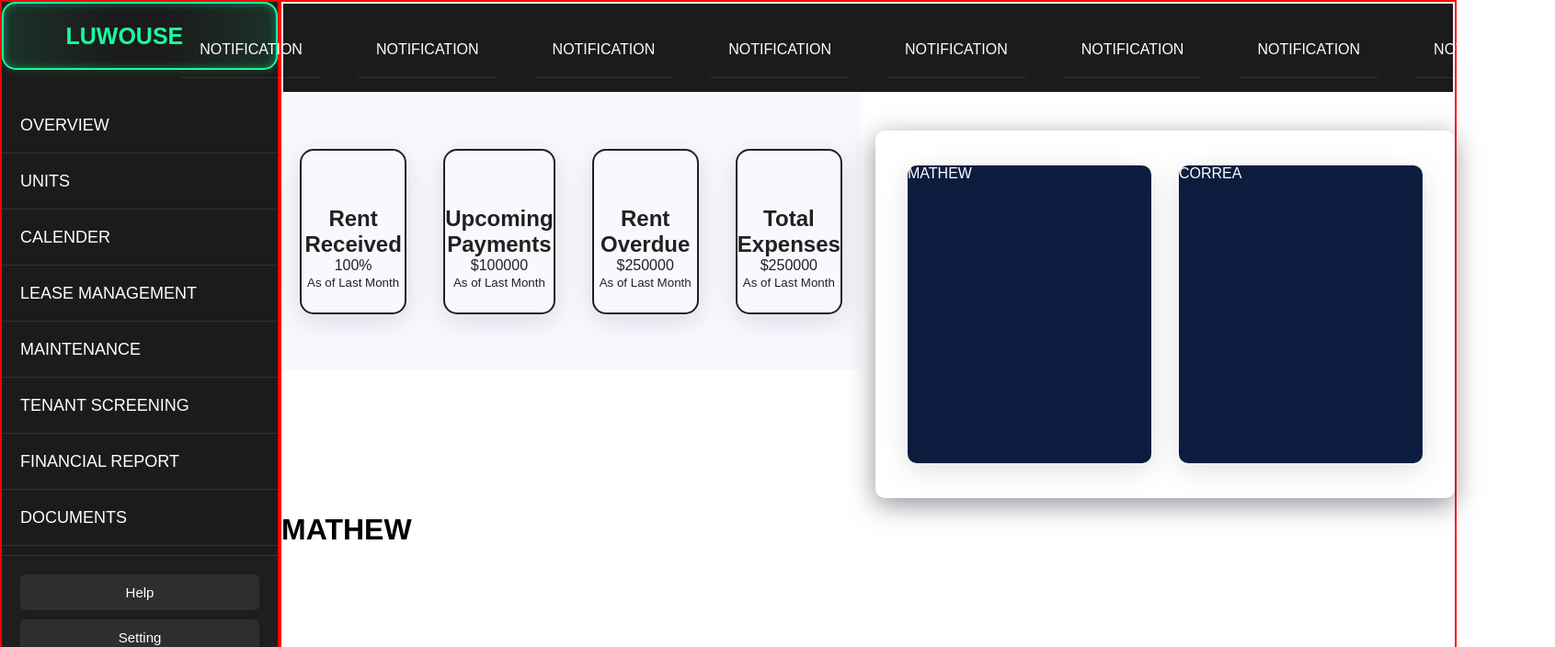
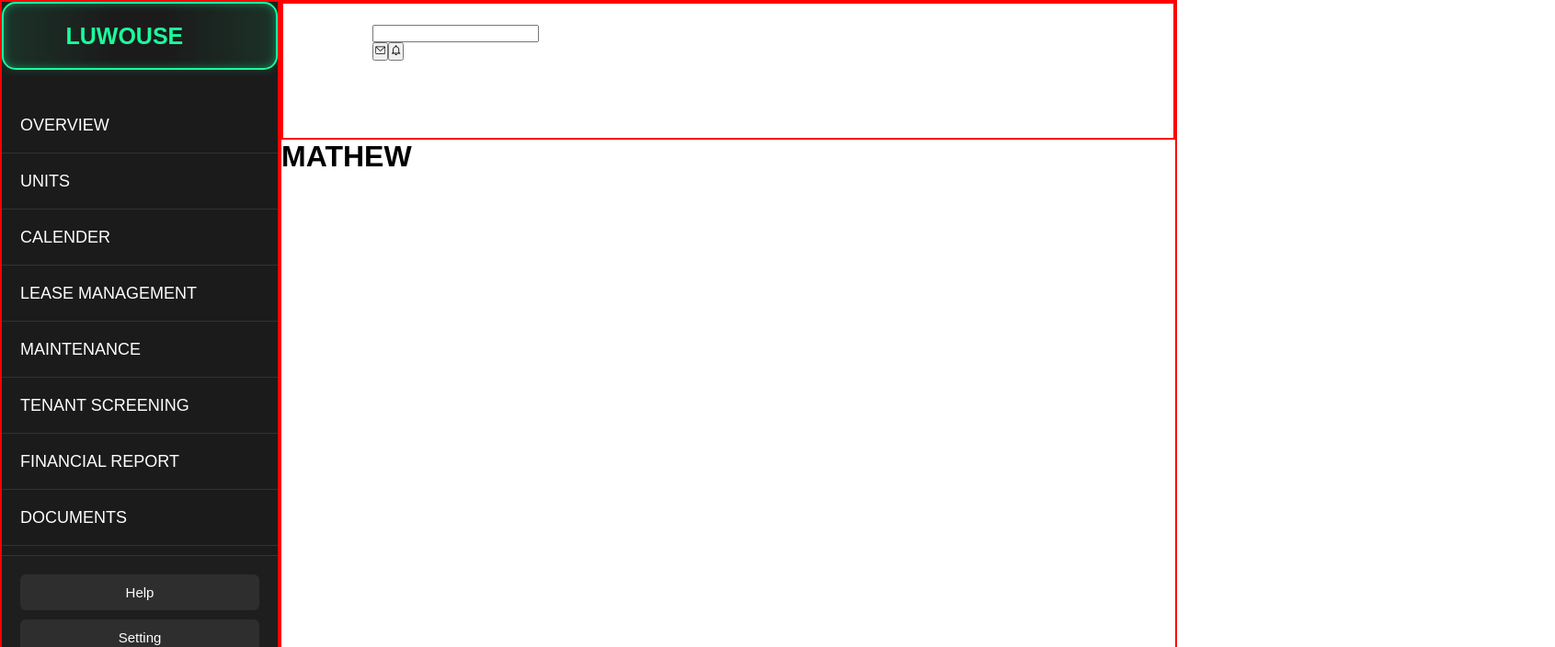
Before and after one commit to Correa95/Property-Management-System, a React (Vite) app in the folder client-side/: page / in a window 1280 px wide. Shown: the top 704 px of the page at 92% size, 1691 px wide, since content can reach past the window. Built offline with nearby package versions, Linux system fonts and the light colour scheme.

Commit message:
styling the side bar

```diff
--- a/client-side/src/Components/NavBar.css
+++ b/client-side/src/Components/NavBar.css
@@ -1,15 +1,13 @@
-.navBar {
+.navBarContainer {
   width: 100%;
-  height: 100px;
-  background-color: #1b1b1b;
-  border: 2px solid #fff;
-}
-.navBar ul {
+  height: 150px;
+  border: 2px solid red;
   display: flex;
   justify-content: center;
+  align-items: center;
 }
-.navBar ul li {
-  margin: 20px;
-  list-style: none;
-  color: #fff;
+.navBar {
+  width: 80%;
+  height: 100px;
+  /* border: 2px solid green; */
 }
--- a/client-side/src/Components/NavBar.jsx
+++ b/client-side/src/Components/NavBar.jsx
@@ -1,17 +1,25 @@
 import "./NavBar.css";
+import { IoMdNotificationsOutline } from "react-icons/io";
+import { PiEnvelopeSimpleLight } from "react-icons/pi";
 function NavBar() {
   return (
-    <nav className="navBar">
-      <ul>
-        <li>NOTIFICATION</li>
-        <li>NOTIFICATION</li>
-        <li>NOTIFICATION</li>
-        <li>NOTIFICATION</li>
-        <li>NOTIFICATION</li>
-        <li>NOTIFICATION</li>
-        <li>NOTIFICATION</li>
-        <li>NOTIFICATION</li>
-      </ul>
+    <nav className="navBarContainer">
+      <div className="navBar">
+        <div className="search">
+          <input type="text" name="" id="" />
+        </div>
+        <div className="notification">
+          <button>
+            <PiEnvelopeSimpleLight />
+          </button>
+          <button>
+            <IoMdNotificationsOutline />
+          </button>
+        </div>
+        <div className="profile">
+          <img src="" alt="" />
+        </div>
+      </div>
     </nav>
   );
 }
--- a/client-side/src/Components/Overview.jsx
+++ b/client-side/src/Components/Overview.jsx
@@ -1,18 +1,18 @@
-import Analysis from "./Analysis";
-import Charts from "./Charts";
-import RecentTransaction from "./RecentTransaction";
+// import Analysis from "./Analysis";
+// import Charts from "./Charts";
+// import RecentTransaction from "./RecentTransaction";
 import NaveBar from "./NavBar";
 import "./OverView.css";
 function OverView() {
   return (
     <div className="overViewContainer">
       <NaveBar />
-      <div className="container">
+      {/* <div className="container">
         <Analysis />
         <Charts />
         <RecentTransaction />
         <RecentTransaction />
-      </div>
+      </div> */}
 
       <h1>MATHEW</h1>
     </div>
```
